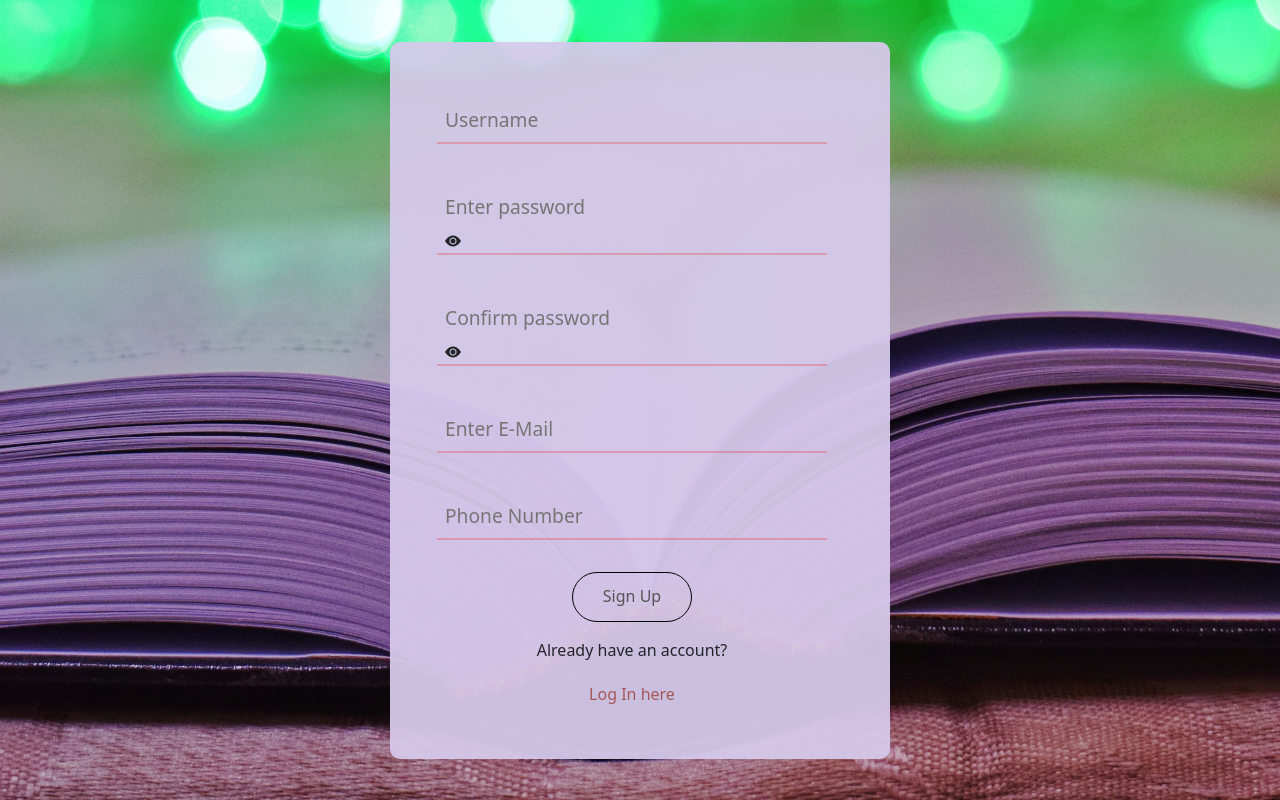
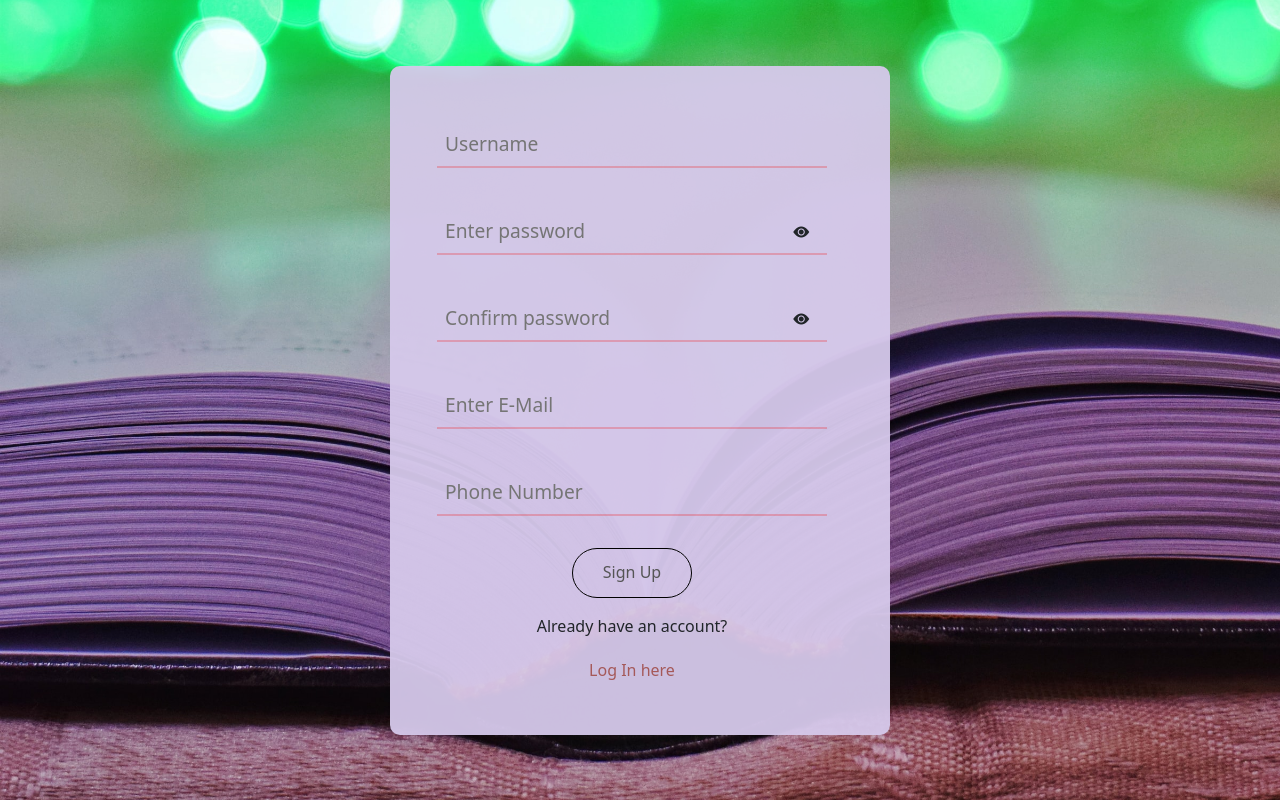
Before and after one commit to codes71/simple-bookstore, a PHP site: page /signup.php in a window 1280 px wide. Shown: the part 60-860 px from the top of the page. Run offline with PHP 8.4, Linux system fonts and the light colour scheme; data that the repository does not hold is empty; some libraries are stand-ins or nearby versions.

Commit message:
Password Toggle button done

```diff
--- a/assets/main.js
+++ b/assets/main.js
@@ -1,11 +1,7 @@
 
-  const togglePassword = document.querySelector('#togglePassword');
-  const password = document.querySelector('#password');
-
-  togglePassword.addEventListener('click', function (e) {
-    // toggle the type attribute
-    const type = password.getAttribute('type') === 'password' ? 'text' : 'password';
-    password.setAttribute('type', type);
-    // toggle the eye slash icon
-    this.classList.toggle('bi-eye-slash-fill');
-});
+function toggleButton(elem,a){
+  var field = document.querySelector("#" + a )
+  const type = field.getAttribute('type') === 'password' ? 'text' : 'password';
+  field.setAttribute('type',type);
+  elem.classList.toggle('bi-eye-slash-fill')
+}
--- a/assets/styles.css
+++ b/assets/styles.css
@@ -87,7 +87,7 @@ button:hover {
   background: transparent;
   padding: 0 5px 0 0;
 }
-.wrap-input .eicon {
+.eicon {
   margin-left: -30px;
   cursor: pointer;
 }
@@ -96,7 +96,7 @@ button:hover {
   color: rgb(24, 22, 22);
   line-height: 1.2;
   font-weight: 500;
-  display: block;
+  display: inline;
   width: 100%;
   height: 45px;
   background: transparent;
@@ -107,7 +107,7 @@ button:hover {
   color: rgb(24, 22, 22);
   line-height: 1.2;
   font-weight: 500;
-  display: block;
+  display: inline;
   width: 100%;
   height: 45px;
   background: transparent;
--- a/header.php
+++ b/header.php
@@ -2,7 +2,7 @@
     <meta http-equiv="X-UA-Compatible" content="IE=edge" />
     <meta name="viewport" content="width=device-width, initial-scale=1.0" />
     <title>Bookstore</title>
-    <link rel="stylesheet" href="./assets/styles.css" />
+    <link rel="stylesheet" href="assets/styles.css" />
     <link
       href="assets/bootstrap.css"
       rel="stylesheet"
--- a/login.php
+++ b/login.php
@@ -94,9 +94,8 @@ $_SESSION['currentpage'] = basename($file, '.php');
           <div class="text-danger"><?= $username_err ?> </div>
           <div class="wrap-input validate-input" data-validate="Enter password">
             <input id="password" class="input" type="password" name="password" placeholder="Password" value="<?= isset($_POST["password"]) ? $_POST["password"] : ""; ?>">
-            <i class="bi bi-eye-fill eicon" id="togglePassword"></i>
+            <i class="bi bi-eye-fill eicon" onclick="toggleButton(this,'password')"></i>
           </div>
-
           <div class="text-danger"><?= $password_err ?> </div>
           <div class="rememberCheckbox">
             <input class="form-check-input" id="ckb1" type="checkbox" name="remember-me">
@@ -128,7 +127,6 @@ $_SESSION['currentpage'] = basename($file, '.php');
   <script src="https://cdnjs.cloudflare.com/ajax/libs/jquery/3.3.1/jquery.min.js"></script>
   <script src="https://cdnjs.cloudflare.com/ajax/libs/popper.js/1.14.7/umd/popper.min.js" integrity="sha384-UO2eT0CpHqdSJQ6hJty5KVphtPhzWj9WO1clHTMGa3JDZwrnQq4sF86dIHNDz0W1" crossorigin="anonymous"></script>
   <script src="https://cdn.jsdelivr.net/npm/bootstrap@5.0.2/dist/js/bootstrap.bundle.min.js" integrity="sha384-MrcW6ZMFYlzcLA8Nl+NtUVF0sA7MsXsP1UyJoMp4YLEuNSfAP+JcXn/tWtIaxVXM" crossorigin="anonymous"></script>
-
   <script src="assets/main.js"></script>
 </body>
 
--- a/signup.php
+++ b/signup.php
@@ -1,8 +1,8 @@
 <?php
 include('db_connect.php');
 session_start();
-$username = $password = $confirm_password = $email = "";
-$username_err = $password_err = $confirm_password_err = $email_err = "";
+$username = $password = $confirm_password = $email = $phno ="";
+$username_err = $password_err = $confirm_password_err = $email_err =$phno_err ="";
 
 if ($_SERVER["REQUEST_METHOD"] == "POST") {
 
@@ -115,13 +115,13 @@ $_SESSION['currentpage'] = basename($file, '.php');
           </div>
           <div class="text-danger"><?= $username_err ?> </div>
           <div class="wrap-input-ps col-6" data-validate="Password">
-            <input class="input" type="password" name="password" placeholder="Enter password" value="<?= isset($_POST["password"]) ? $_POST["password"] : ""; ?>">
-            <i class="bi bi-eye-fill eicon" id="togglePassword"></i>
+            <input id="password" class="input" type="password" name="password" placeholder="Enter password" value="<?= isset($_POST["password"]) ? $_POST["password"] : ""; ?>">
+            <i class="bi bi-eye-fill eicon" onclick="toggleButton(this,'password')"></i>
           </div>
           <div class="text-danger"><?= $password_err ?> </div>
           <div class="wrap-input-cps col-6" data-validate="Password">
-            <input class="input" type="password" name="confirm_password" placeholder="Confirm password" value="">
-            <i class="bi bi-eye-fill eicon" id="togglePassword"></i>
+            <input  id="confirmpassword" class="input" type="password" name="confirm_password" placeholder="Confirm password" value="">
+            <i class="bi bi-eye-fill eicon" onclick="toggleButton(this,'confirmpassword')"></i>
           </div>
           <div class="text-danger"><?= $confirm_password_err ?> </div>
           <div class="wrap-input col-12" data-validate="Enter Email">
```
